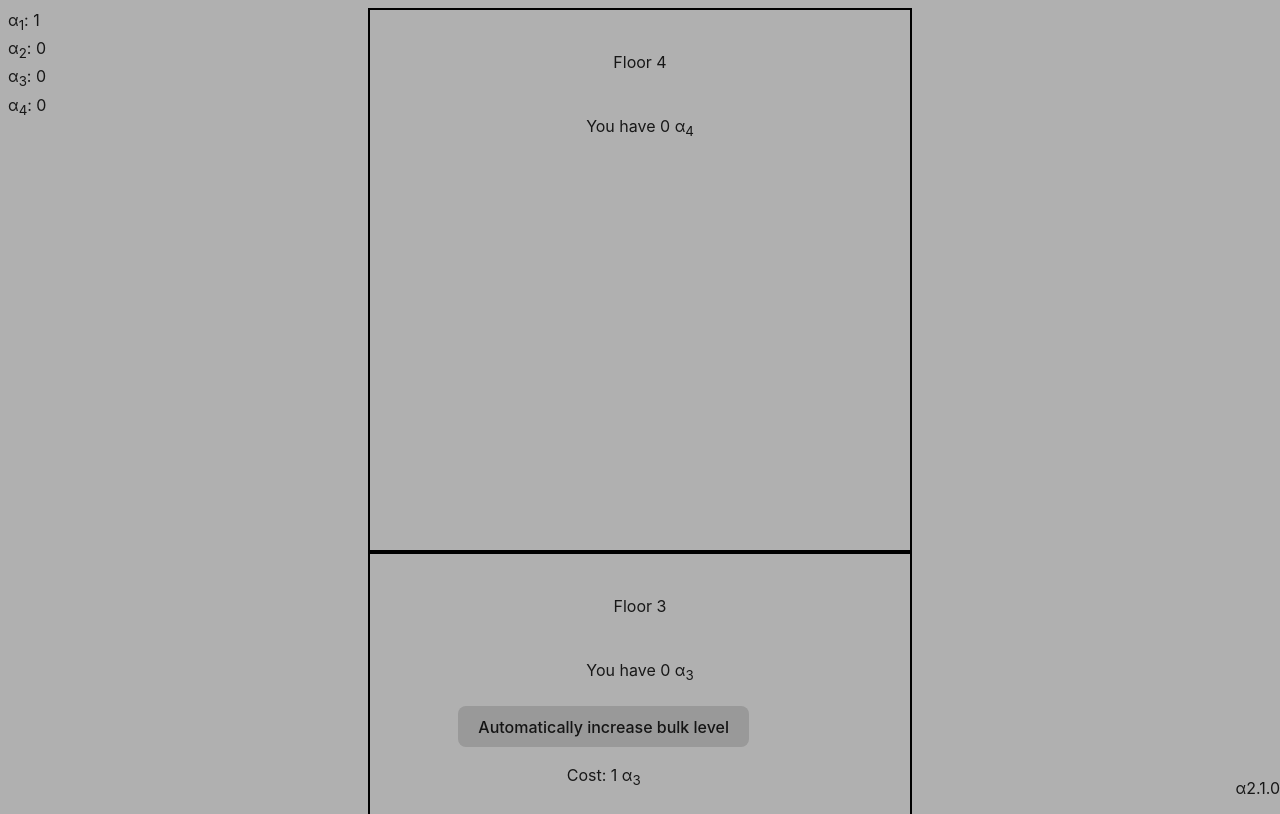
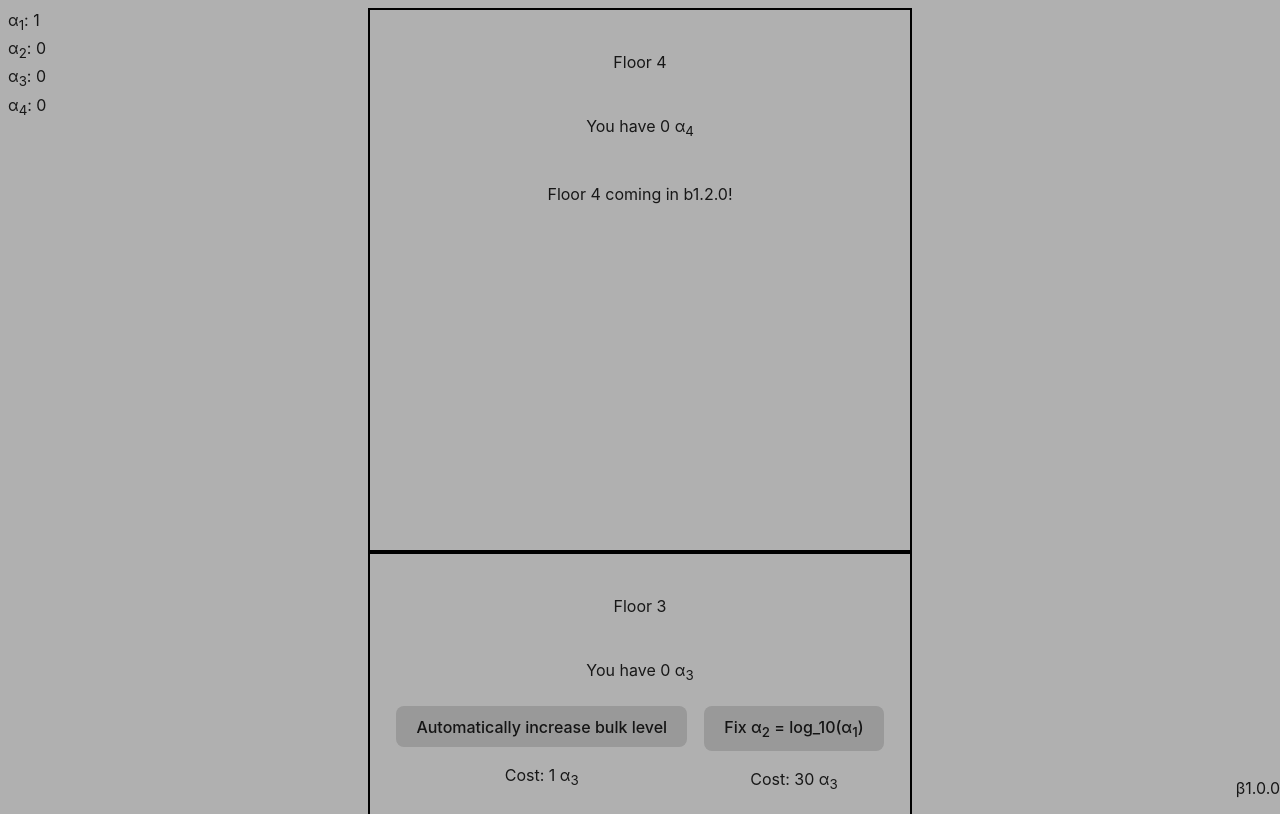
Before and after one commit to XnoobSpeakable/Exponential-Tower, a website built with Vite: page index.html in a window 1280 px wide. Shown: the top 814 px of the page. Built offline with nearby package versions, Linux system fonts and the light colour scheme.

Commit message:
beta 1.0.0

```diff
--- a/index.html
+++ b/index.html
@@ -13,7 +13,7 @@
     <div class="floor bordered centered">
       <div class="centered">Floor 4</div>
       <div id="alphafourtext" class="centered">You have 0 α<sub>4</sub></div>
-
+      <div class="centered">Floor 4 coming in b1.2.0!</div>
     </div>
 
     <div class="floor bordered centered">
@@ -24,9 +24,19 @@
           <button id="autobulk">Automatically increase bulk level</button>
           <p id="autobulkcost">Cost: 1</p>
         </div>&nbsp;
-        <div style="display: none;">
-          <button id="temp">temp</button>
-          <p id="tempcost">Cost: 1</p>
+        <div>
+          <button id="fixatwo">Fix α<sub>2</sub> = log_10(α<sub>1</sub>)</button>
+          <p id="fixatwocost">Cost: 1</p>
+        </div>
+      </div>
+      <div class="buttonrow" style="display:none;">
+        <div>
+          <button id="temp"></button>
+          <p id="h">Cost: 1</p>
+        </div>&nbsp;
+        <div>
+          <button id="fixup">Lower fix upgrade's log base by 0.1</button>
+          <p id="fixupcost">Cost: 1</p>
         </div>
       </div>
     </div>
@@ -95,7 +105,7 @@
       </div>
     </div>
 
-    <div id="version">α2.1.0</div>
+    <div id="version">β1.0.0</div>
     <button id="wipesave">wipesave</button>
     <button id="cheat" style="display:none;">cheat</button>
     <button id="export">
--- a/src/data.ts
+++ b/src/data.ts
@@ -16,7 +16,8 @@ const player: Player = {
         bulkautoclick: new ExpantaNumX('0'),
         bulkconvertaone: new ExpantaNumX('0'),
         convertatwo: new ExpantaNumX('0'),
-        autobulk: new ExpantaNumX('0')
+        autobulk: new ExpantaNumX('0'),
+        fixatwo: new ExpantaNumX('0'),
     },
     doubleaonemult: new ExpantaNumX('2'),
     autoclickKey: 0,
@@ -26,7 +27,8 @@ const player: Player = {
     bulkAutoclickFlag: false,
     conversions: new ExpantaNumX('0'),
     conversionsTwo: new ExpantaNumX('0'),
-    autobulkFlag: false
+    autobulkFlag: false,
+    fixalphatwo: false,
 };
 
 export interface Player {
@@ -45,6 +47,7 @@ export interface Player {
     conversions: ExpantaNumXType;
     conversionsTwo: ExpantaNumXType;
     autobulkFlag: boolean;
+    fixalphatwo: boolean;
     [key: string]: ExpantaNumXType | { [key: string]: ExpantaNumXType } | number | boolean;
 }
 
--- a/src/main.ts
+++ b/src/main.ts
@@ -33,7 +33,7 @@ let autobulkInterval: number | undefined = undefined;
 
 if(getUpgradeTimesBought("autoclick").gt(0)) {
     clearInterval(autoclickInterval);
-    autoclickInterval = setInterval(() => { bulkClickDoubler(player.bulkLevel, true) }, player.autoclickKey)
+    autoclickInterval = setInterval(() => { clickDoubler() }, player.autoclickKey)
 }
 if(getUpgradeTimesBought("bulkautoclick").gt(0)) {
     clearInterval(bulkAutoclickInterval);
@@ -92,6 +92,10 @@ setInterval(() => {
             }, 100)
         }
         player.autobulkFlag = false
+    }
+
+    if(player.fixalphatwo) {
+        player.alphatwo = player.alphaone.logBase(ExpantaNumX.minus(10.1, player.upgradesBought.fixatwo.times(0.1)))
     }
 
     upgrades.convertaone.costFormula()
--- a/src/upgrades.ts
+++ b/src/upgrades.ts
@@ -174,6 +174,23 @@ export const upgrades: Upgrades = {
             player.autobulkFlag = true
         }
     },
+    fixatwo: {
+        buttonDiv: "fixatwo",
+        costDiv: "fixatwocost",
+        cost: new ExpantaNumX('30'),
+        costType: "sub",
+        costFormula: function () {
+            if(player.upgradesBought.fixatwo.gt(0)) {
+                upgrades.fixatwo.cost = new ExpantaNumX('Infinity')
+            } else {
+                upgrades.fixatwo.cost = new ExpantaNumX('30')
+            }
+        },
+        currency: "alphathree",
+        upgrFunction: function () {
+            player.fixalphatwo = true
+        }
+    }
 }
 
 export function updateCostDisp(costDiv: string, cost: ExpantaNumXType, curr: Currency, d: "sub" | "div" = "sub") {
@@ -245,29 +262,14 @@ export function loadCosts() {
     }
 }
 
-element("convertaone").onclick = () => {
-    buyUpgrade(upgrades.convertaone)};
-element("upaonemult").onclick = () => {
-    buyUpgrade(upgrades.upaonemult)
-};
-element("upaonepower").onclick = () => {
-    buyUpgrade(upgrades.upaonepower)
-};
-element("autoclick").onclick = () => {
-    buyUpgrade(upgrades.autoclick)
-};
-element("upconversion").onclick = () => {
-    buyUpgrade(upgrades.upconversion)
-};
-element("bulkup").onclick = () => {
-    buyUpgrade(upgrades.bulkup)
-};
-element("bulkconvertaone").onclick = () => {
-    buyUpgrade(upgrades.bulkconvertaone)};
-element("bulkautoclick").onclick = () => {
-    buyUpgrade(upgrades.bulkautoclick)
-};
-element("convertatwo").onclick = () => {
-    buyUpgrade(upgrades.convertatwo)};
-element("autobulk").onclick = () => {
-    buyUpgrade(upgrades.autobulk)};
+element("convertaone").onclick = () => buyUpgrade(upgrades.convertaone);
+element("upaonemult").onclick = () => buyUpgrade(upgrades.upaonemult);
+element("upaonepower").onclick = () => buyUpgrade(upgrades.upaonepower);
+element("autoclick").onclick = () => buyUpgrade(upgrades.autoclick);
+element("upconversion").onclick = () => buyUpgrade(upgrades.upconversion);
+element("bulkup").onclick = () => buyUpgrade(upgrades.bulkup);
+element("bulkconvertaone").onclick = () => buyUpgrade(upgrades.bulkconvertaone);
+element("bulkautoclick").onclick = () => buyUpgrade(upgrades.bulkautoclick);
+element("convertatwo").onclick = () => buyUpgrade(upgrades.convertatwo);
+element("autobulk").onclick = () => buyUpgrade(upgrades.autobulk);
+element("fixatwo").onclick = () => buyUpgrade(upgrades.fixatwo);
```
